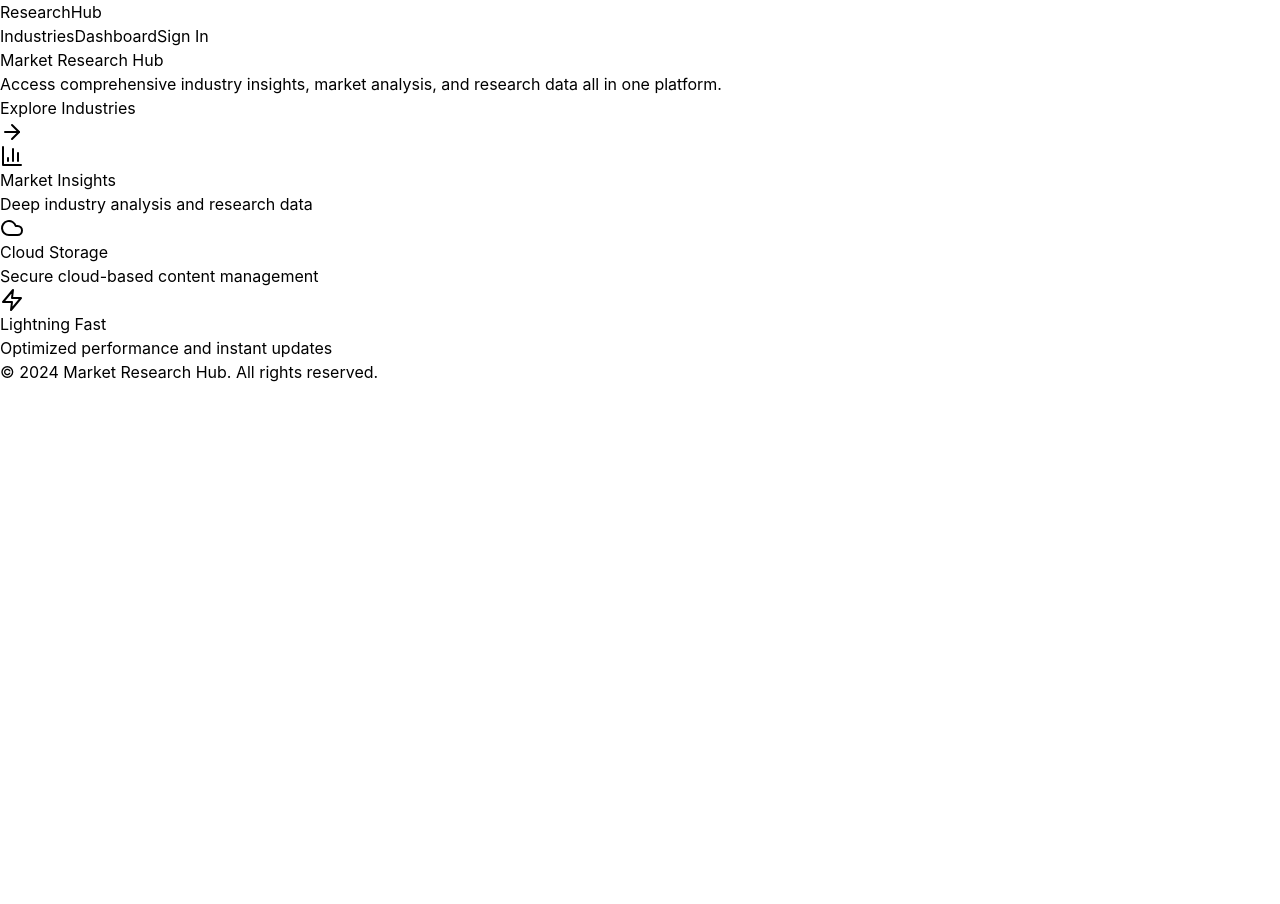
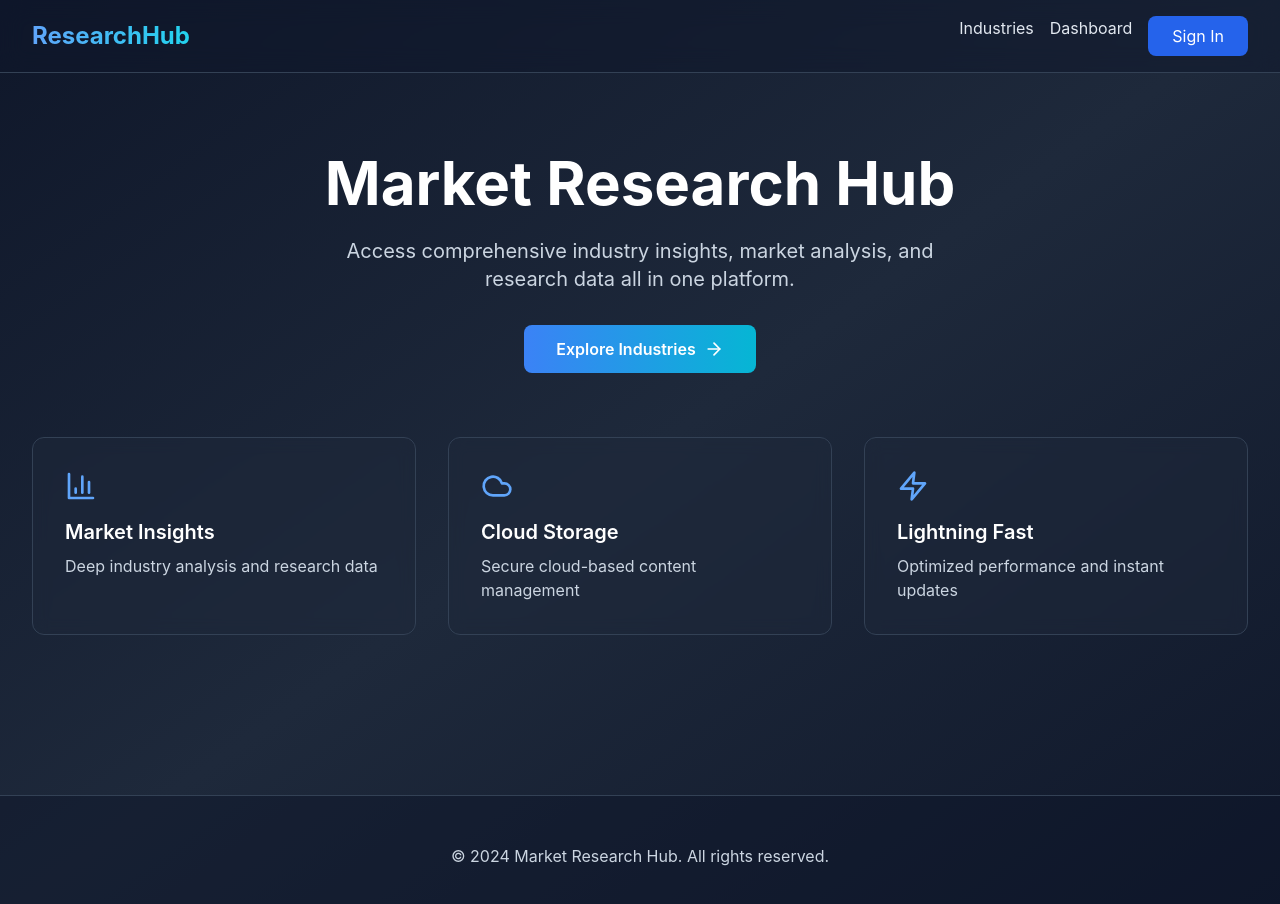
Before and after one commit to apexmarketresearchorg-ux/market-research-hub, a Next.js app in the folder frontend/: page / in a window 1280 px wide. Shown: the top 904 px of the page. Before the commit the page ends 800 px from the top, so only its background shows below. Built offline with nearby package versions, Linux system fonts and the light colour scheme.

Commit message:
Create tailwind.config.js

```diff
--- /dev/null
+++ b/frontend/tailwind.config.js
@@ -0,0 +1,22 @@
+/** @type {import('tailwindcss').Config} */
+module.exports = {
+  content: [
+    './pages/**/*.{js,ts,jsx,tsx}',
+    './components/**/*.{js,ts,jsx,tsx}',
+  ],
+  theme: {
+    extend: {
+      colors: {
+        slate: {
+          900: '#0f172a',
+          800: '#1e293b',
+          700: '#334155',
+          600: '#475569',
+          400: '#cbd5e1',
+          300: '#e2e8f0',
+        },
+      },
+    },
+  },
+  plugins: [],
+};
```
